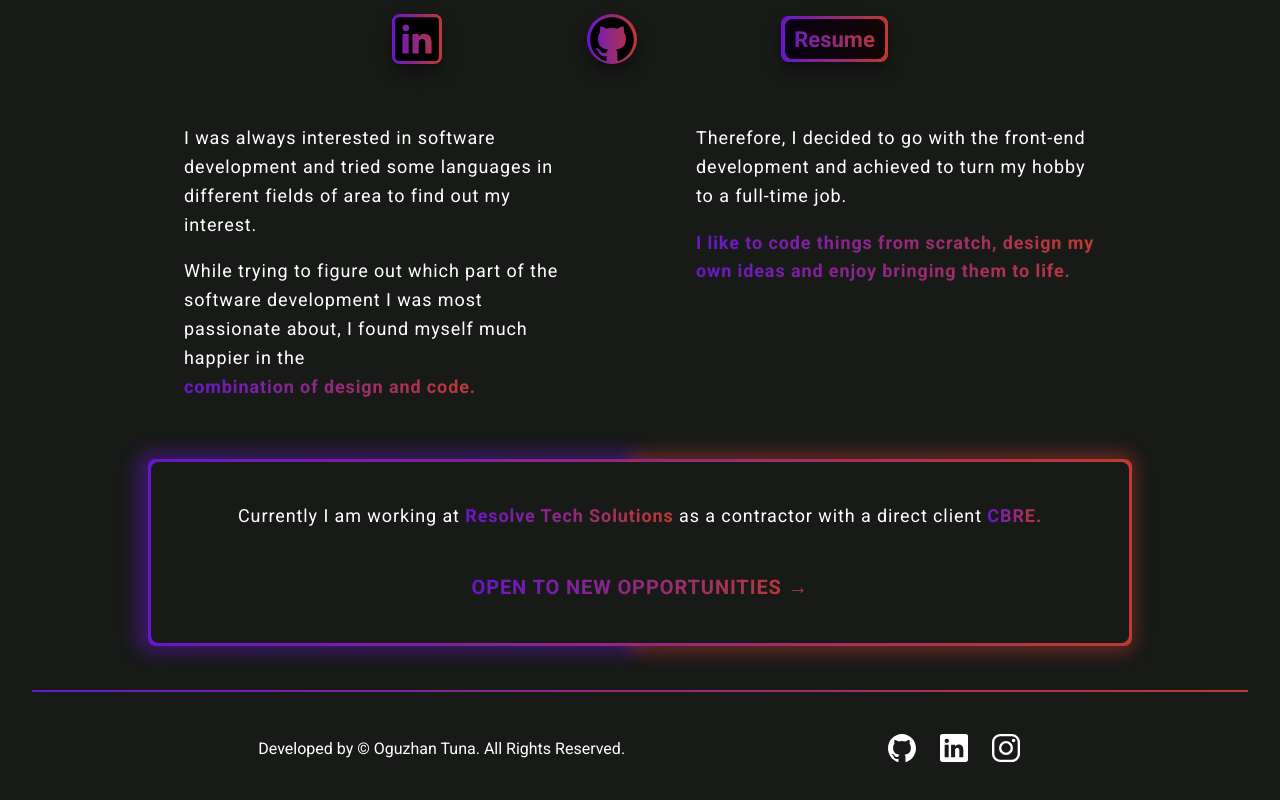
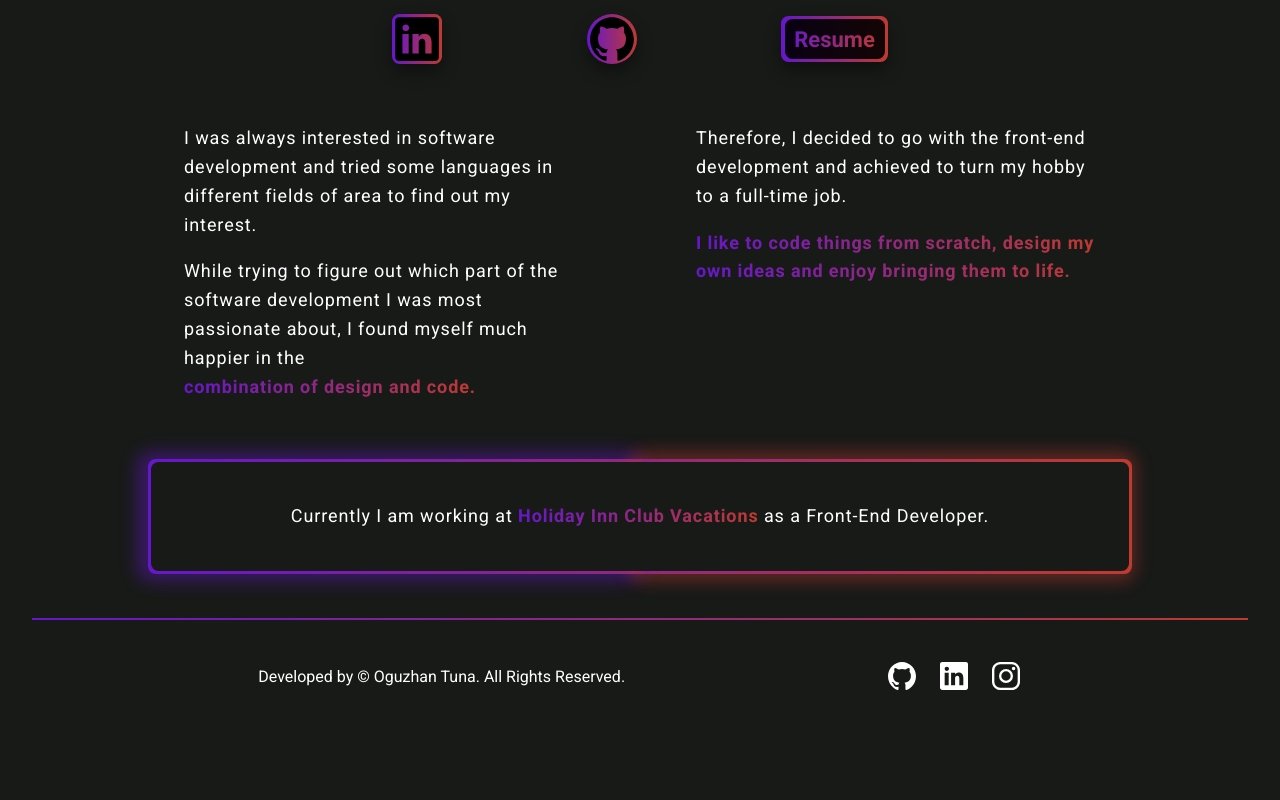
Before and after one commit to oguzhanntuna/my-portfolio, a React (Create React App) app: page /about in a window 1280 px wide. Shown: the part 585-1385 px from the top of the page. After the commit the page ends 1323 px from the top, so only its background shows below. Built offline with nearby package versions, Linux system fonts and the light colour scheme.

Commit message:
about updates according to the new job

```diff
--- a/src/components/pages/projects/projectItem/ProjectItem.scss
+++ b/src/components/pages/projects/projectItem/ProjectItem.scss
@@ -141,6 +141,10 @@
             li {
                 margin: 1rem 0 0 2rem;
                 max-width: 80%;
+
+                &:last-child {
+                    margin-bottom: 1rem;
+                }
             }
         }
     }
--- a/src/pages/aboutPage/AboutPage.js
+++ b/src/pages/aboutPage/AboutPage.js
@@ -54,9 +54,9 @@
                 </div>
                 <div className="aboutPage-currentStatusBorder">
                     <div className="aboutPage-currentStatus">
-                        {/* My most recent work experience was at  */}
-                        <p className="aboutPage-currentStatus-statusText">Currently I am working at <a href="https://www.resolvetech.com/" target="_blank" rel="noreferrer"><span className="highlightedText singleLine">Resolve Tech Solutions</span></a> as a contractor with a direct client <a href="https://www.cbre.com/" target="_blank" rel="noreferrer"><span className="highlightedText singleLine">CBRE.</span></a></p>
-                        <Link to="contact"><p className="aboutPage-currentStatus-openToWork highlightedText"><span>Open to new opportunities</span> →</p></Link>
+                        <p className="aboutPage-currentStatus-statusText">Currently I am working at <a href="https://holidayinnclub.com/" target="_blank" rel="noreferrer"><span className="highlightedText singleLine">Holiday Inn Club Vacations</span></a> as a Front-End Developer.</p>
+                        {/* Comment out the margin bottom of aboutPage-currentStatus-statusText */}
+                        {/* <Link to="contact"><p className="aboutPage-currentStatus-openToWork highlightedText"><span>Open to new opportunities</span> →</p></Link> */}
                     </div>
                 </div>
             </div>
--- a/src/pages/aboutPage/AboutPage.scss
+++ b/src/pages/aboutPage/AboutPage.scss
@@ -179,7 +179,8 @@
         }
 
         &-statusText {
-            margin: 0 0 4rem 0;
+            margin: 0;
+            // margin: 0 0 4rem 0;
         }
 
         &-openToWork {
```
